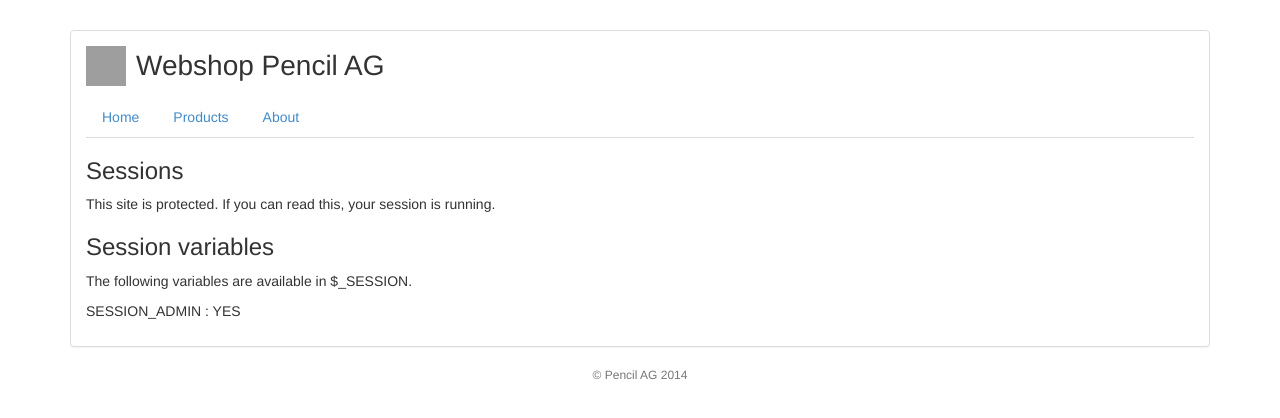
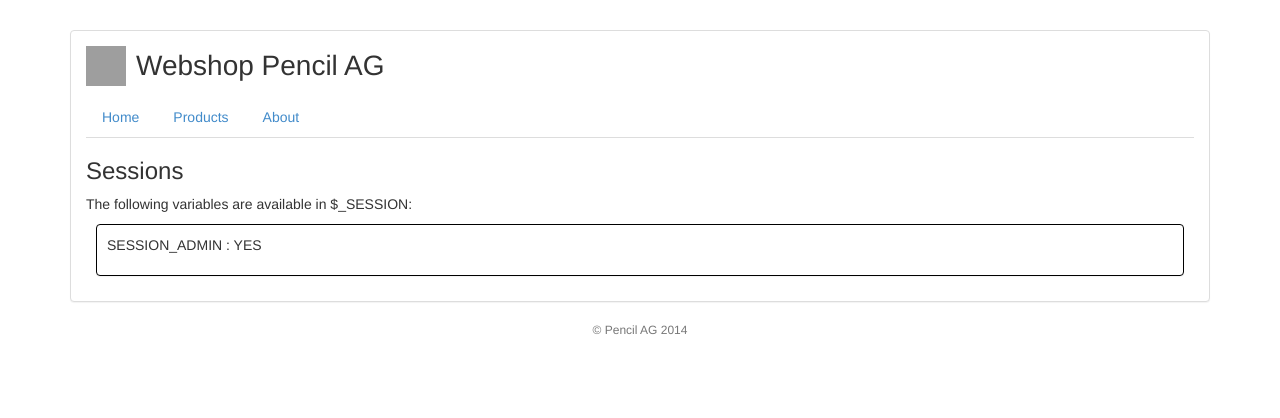
Before and after one commit to fabaff/shop, a PHP site: page /sessions.php in a window 1280 px wide. Shown: the top 418 px of the page. Run offline with PHP 8.4, Linux system fonts and the light colour scheme; the visitor is signed in with stand-in values (Sample User, id 1); grey boxes are pictures that could not be loaded.

Commit message:
add boarder around output

```diff
--- a/sessions.php
+++ b/sessions.php
@@ -1,7 +1,7 @@
 <?php
 	session_start();
 
-	// If the user is not logged in, ohterwise send the user to the login page
+	// If the user is not logged in, otherwise send the user to the login page
 	if ($_SESSION["SESSION_ADMIN"] != "YES") {
 	  header("Location: login.php");
 	}
@@ -36,11 +36,10 @@
     <!-- Header -->
     <!-- Content -->
         <h3>Sessions</h3>
-        <p>This site is protected. If you can read this, your session is running.</p>
-        <h3>Session variables</h3>
-        <p>The following variables are available in $_SESSION.</p>
+        <p>The following variables are available in $_SESSION:</p>
+<div class="panel panel-default" style="margin: 10px; padding: 10px; border: 1px solid black;">
         <?php
-            if(!empty($_SESSION)) {
+            if (!empty($_SESSION)) {
                 foreach($_SESSION as $key => $value) {
                     echo "<p>".$key." : ".$value."</p>";
                 }
@@ -48,6 +47,7 @@
                 echo 'There are no session variables available.';
             }
         ?>
+    </div>
     <!-- Content -->
         </div>
       </div>
```
